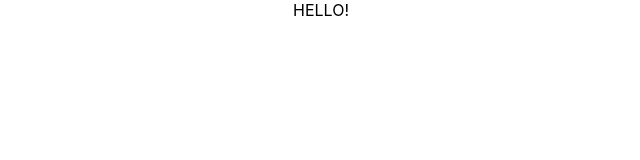
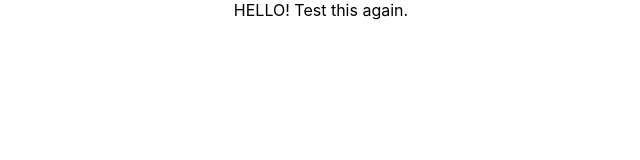
Before and after one commit to mpamurao/pokemon-academy, a React (Create React App) app in the folder src/client-front-end/: page / in a window 1280 px wide. Shown: the top 160 px of the page, without its empty margins (319-959 px from the left). Built offline with nearby package versions, Linux system fonts and the light colour scheme.

Commit message:
changed app.js text

```diff
--- a/src/client-front-end/src/App.js
+++ b/src/client-front-end/src/App.js
@@ -3,7 +3,7 @@ import './App.css';
 function App() {
   return (
     <div className="App">
-      HELLO!
+      HELLO! Test this again.
     </div>
   );
 }
```
